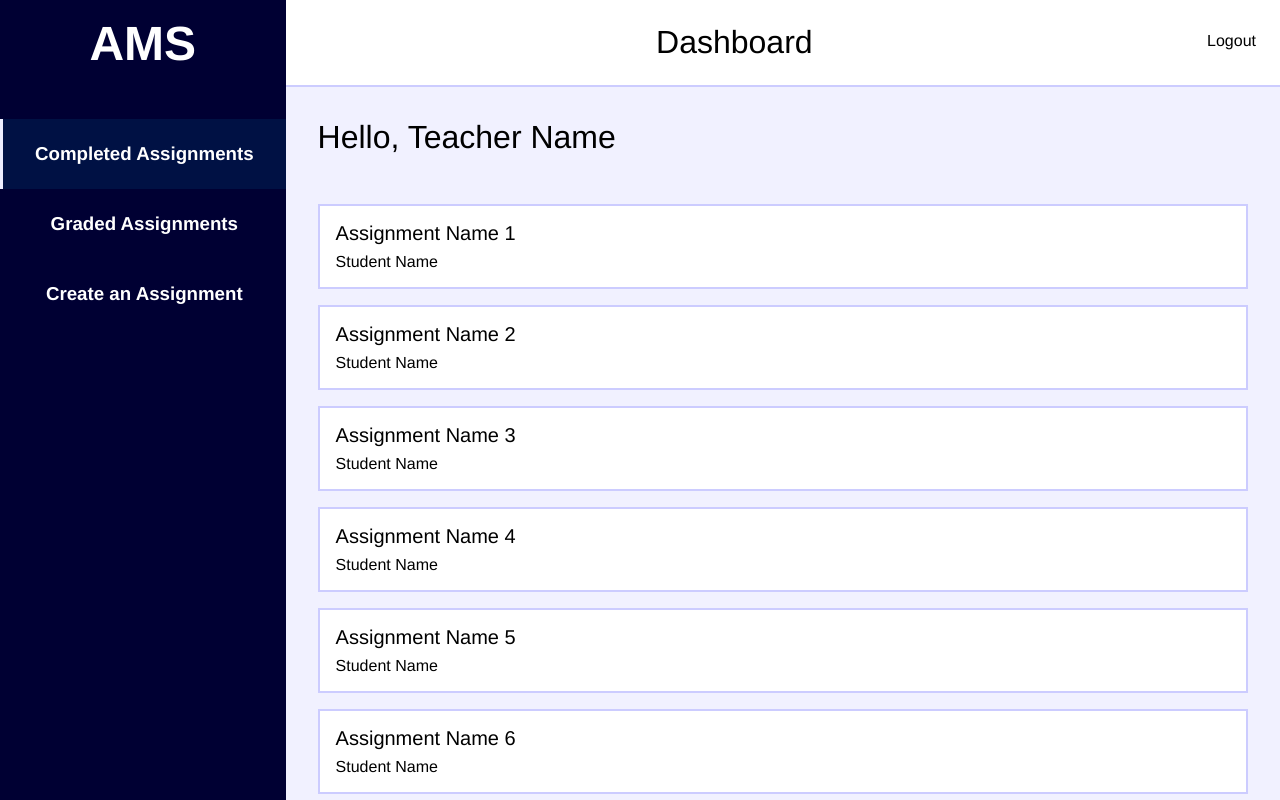
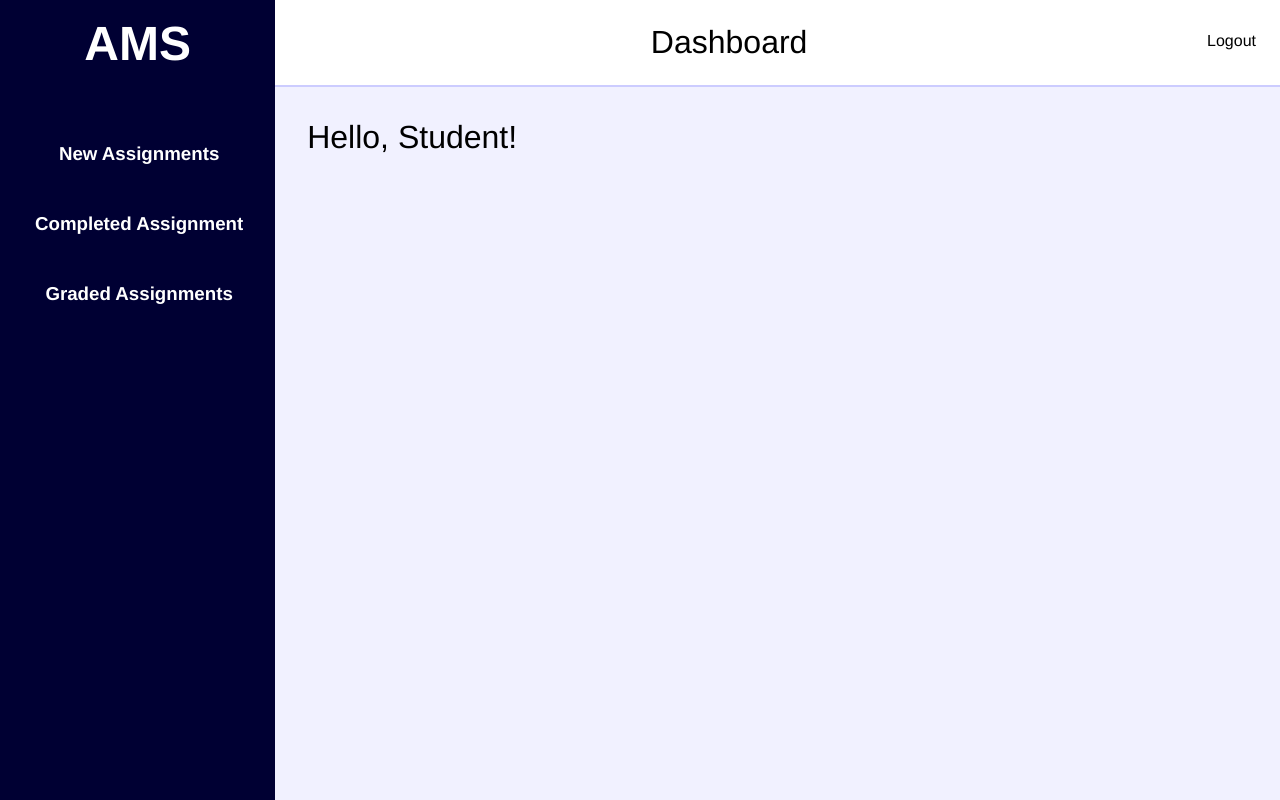
Before and after one commit to 2005Java-Nick/jose_anastasia_gautam_p2, an Angular app in the folder AngularAMS/: page / in a window 1280 px wide. Built offline with nearby package versions, Linux system fonts and the light colour scheme.

Commit message:
student teacher dashboards

```diff
--- a/AngularAMS/src/app/app.component.html
+++ b/AngularAMS/src/app/app.component.html
@@ -1 +1,3 @@
-<app-teacher-dashboard></app-teacher-dashboard>
+<!-- <app-teacher-dashboard></app-teacher-dashboard> -->
+
+<app-student-dashboard></app-student-dashboard>
--- a/AngularAMS/src/app/app.module.ts
+++ b/AngularAMS/src/app/app.module.ts
@@ -7,6 +7,7 @@ import { TeacherDashboardComponent } from './component/teacher-dashboard/teacher
 import { SidebarComponent } from './component/sidebar/sidebar.component';
 import { ContentComponent } from './component/content/content.component';
 import { HeaderComponent } from './component/header/header.component';
+import { StudentDashboardComponent } from './component/student-dashboard/student-dashboard.component';
 
 @NgModule({
   declarations: [
@@ -15,6 +16,7 @@ import { HeaderComponent } from './component/header/header.component';
     SidebarComponent,
     ContentComponent,
     HeaderComponent,
+    StudentDashboardComponent,
   ],
   imports: [
     BrowserModule,
--- a/AngularAMS/src/app/component/content/content.component.html
+++ b/AngularAMS/src/app/component/content/content.component.html
@@ -1,9 +1,14 @@
 <div id="content">
   <div id="content-greeting">
-    <p>Hello, Teacher Name</p>
+    <p>Hello, {{name}}!</p>
   </div>
   <ul id="list">
-    <li>
+    <li *ngFor="let assignment of listOfAssignments">
+        <p class="name">{{assignment.assignmentName}}</p>
+        <p class="student">{{assignment.studentName}}</p>
+    </li>
+
+    <!-- <li>
       <p class="name">Assignment Name 1</p>
       <p class="student">Student Name</p>
     </li>
@@ -46,6 +51,6 @@
     <li>
       <p class="name">Assignment Name 11</p>
       <p class="student">Student Name</p>
-    </li>
+    </li> -->
   </ul>
 </div>
--- a/AngularAMS/src/app/component/content/content.component.ts
+++ b/AngularAMS/src/app/component/content/content.component.ts
@@ -1,4 +1,4 @@
-import { Component, OnInit } from '@angular/core';
+import { Component, OnInit, Input } from '@angular/core';
 
 @Component({
   selector: 'app-content',
@@ -7,6 +7,11 @@ import { Component, OnInit } from '@angular/core';
 })
 export class ContentComponent implements OnInit {
 
+  @Input()
+  name;
+  @Input()
+  listOfAssignments;
+
   constructor() { }
 
   ngOnInit(): void {
--- a/AngularAMS/src/app/component/sidebar/sidebar.component.html
+++ b/AngularAMS/src/app/component/sidebar/sidebar.component.html
@@ -2,7 +2,7 @@
   <div id="logo">
       <h1>AMS</h1>
     </div>
-    <div class="sidebar-option selected">
+    <!-- <div class="sidebar-option selected">
       <h3>Completed Assignments</h3>
     </div>
     <div class="sidebar-option">
@@ -10,5 +10,11 @@
     </div>
     <div class="sidebar-option">
       <h3>Create an Assignment</h3>
+    </div> -->
+
+    <div class="sidebar-option" *ngFor="let option of sidebarOptions">
+        <h3>{{option.name}}</h3>
     </div>
+
+
 </div>
--- a/AngularAMS/src/app/component/sidebar/sidebar.component.ts
+++ b/AngularAMS/src/app/component/sidebar/sidebar.component.ts
@@ -1,4 +1,4 @@
-import { Component, OnInit } from '@angular/core';
+import { Component, OnInit, Input } from '@angular/core';
 
 @Component({
   selector: 'app-sidebar',
@@ -7,9 +7,14 @@ import { Component, OnInit } from '@angular/core';
 })
 export class SidebarComponent implements OnInit {
 
+  @Input()
+  sidebarOptions;
+
   constructor() { }
 
   ngOnInit(): void {
   }
 
+
+
 }
--- /dev/null
+++ b/AngularAMS/src/app/component/student-dashboard/student-dashboard.component.css
@@ -0,0 +1,28 @@
+#root-div {
+    display: flex;
+    height: 100vh;
+    overflow: hidden;
+  }
+
+  #main-div {
+    flex: 1 1 0%;
+    display: flex;
+    flex-direction: column;
+    background-color: #f1f1ff;
+    overflow: hidden;
+    height: 100%;
+  }
+
+  #header-div {
+  }
+
+  #content-div {
+    overflow: auto;
+  }
+
+
+  #sidebar-div {
+    background-color: #000033;
+    height: 100%;
+    overflow: hidden;
+  }
--- /dev/null
+++ b/AngularAMS/src/app/component/student-dashboard/student-dashboard.component.html
@@ -0,0 +1,13 @@
+<div id="root-div">
+    <div id="sidebar-div">
+        <app-sidebar [sidebarOptions]="sidebarOptions"></app-sidebar>
+    </div>
+    <div id="main-div">
+      <div id="header-div">
+          <app-header></app-header>
+      </div>
+      <div id="content-div">
+        <app-content [name]="name"></app-content>
+      </div>
+    </div>
+  </div>
--- /dev/null
+++ b/AngularAMS/src/app/component/student-dashboard/student-dashboard.component.ts
@@ -0,0 +1,41 @@
+import { Component, OnInit } from '@angular/core';
+
+@Component({
+  selector: 'app-student-dashboard',
+  templateUrl: './student-dashboard.component.html',
+  styleUrls: ['./student-dashboard.component.css']
+})
+export class StudentDashboardComponent implements OnInit {
+
+  constructor() { }
+
+  name = 'Student';
+
+  sidebarOptions = [
+    {
+      name: "New Assignments"
+    },
+    {
+      name: "Completed Assignment"
+    },
+    {
+      name: "Graded Assignments"
+    }
+  ];
+
+  listOfAssignments = [
+    {
+      assignmentName: "History",
+      subjectName: "Jane Doe"
+    },
+    {
+      assignmentName: "Math",
+      subjectName: "John Doe"
+    }
+
+  ];
+
+  ngOnInit(): void {
+  }
+
+}
--- a/AngularAMS/src/app/component/teacher-dashboard/teacher-dashboard.component.html
+++ b/AngularAMS/src/app/component/teacher-dashboard/teacher-dashboard.component.html
@@ -1,13 +1,13 @@
 <div id="root-div">
   <div id="sidebar-div">
-    <app-sidebar></app-sidebar>
+    <app-sidebar [sidebarOptions]="sidebarOptions"></app-sidebar>
   </div>
   <div id="main-div">
     <div id="header-div">
         <app-header></app-header>
     </div>
     <div id="content-div">
-      <app-content></app-content>
+        <app-content [name]="name" [listOfAssignments]="listOfAssignments"></app-content>
     </div>
   </div>
 </div>
--- a/AngularAMS/src/app/component/teacher-dashboard/teacher-dashboard.component.ts
+++ b/AngularAMS/src/app/component/teacher-dashboard/teacher-dashboard.component.ts
@@ -9,6 +9,33 @@ export class TeacherDashboardComponent implements OnInit {
 
   constructor() { }
 
+  name = 'Teacher';
+
+  sidebarOptions = [
+    {
+      name: "Completed Assignments"
+    },
+    {
+      name: "Graded Assignments"
+    },
+    {
+      name: "Create an Assignment"
+    }
+  ];
+
+  listOfAssignments = [
+    {
+      assignmentName: "History",
+      studentName: "Jane Doe"
+    },
+    {
+      assignmentName: "Math",
+      studentName: "John Doe"
+    }
+
+  ];
+
+
   ngOnInit(): void {
   }
 
```
Also changed, not shown: 1 other file (tests, documents, lock files or other folders).
